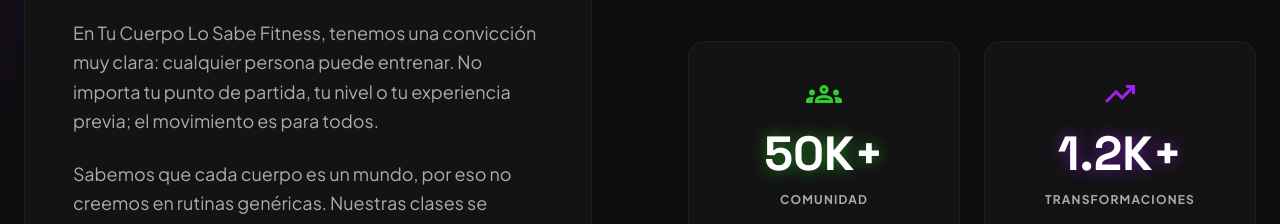
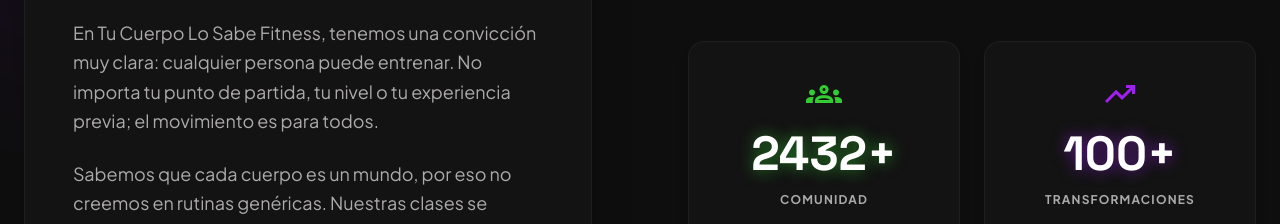
Before and after one commit to lucianodico-beep/tucuerpolosabe, a website: page index.html in a window 1280 px wide. Shown: the part 1040-1264 px from the top of the page. Drawn offline with nearby package versions, Linux system fonts and the light colour scheme; no server answers.

Commit message:
Add files via upload

```diff
--- a/index.html
+++ b/index.html
@@ -291,7 +291,7 @@
                             <span
                                 class="material-symbols-outlined text-4xl text-[#32CD32] mb-4 group-hover:scale-110 transition-transform">groups</span>
                             <span class="font-headline text-5xl font-black text-white block mb-2 text-glow-green"
-                                x-text="content.statsCommunity || '50K+'">50K+</span>
+                                x-text="content.statsCommunity || '2432+'">2432+</span>
                             <span
                                 class="text-xs font-bold uppercase tracking-widest text-on-surface-variant">Comunidad</span>
                         </div>
@@ -300,7 +300,7 @@
                             <span
                                 class="material-symbols-outlined text-4xl text-[#A020F0] mb-4 group-hover:scale-110 transition-transform">trending_up</span>
                             <span class="font-headline text-5xl font-black text-white block mb-2 text-glow-purple"
-                                x-text="content.statsTransformations || '1.2K+'">1.2K+</span>
+                                x-text="content.statsTransformations || '100+'">100+</span>
                             <span
                                 class="text-xs font-bold uppercase tracking-widest text-on-surface-variant">Transformaciones</span>
                         </div>
```
